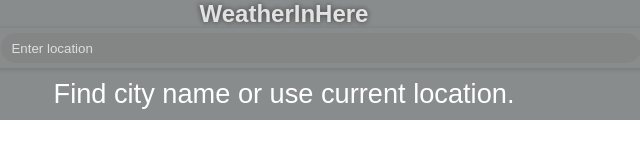
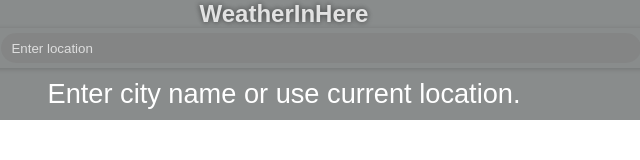
Before and after one commit to anuragsahay5/WeatherInHere, a website: page static/home.html in a window 1280 px wide. Shown: the full height of the page, 356-996 px from the left. Drawn offline with Linux system fonts and the light colour scheme.

Commit message:
Update home.html

```diff
--- a/static/home.html
+++ b/static/home.html
@@ -24,7 +24,7 @@
     </form>
     </div>
       <div class="w_curr">
-        <div class="w_loc">Find city name or use current location.</div>
+        <div class="w_loc">Enter city name or use current location.</div>
 
 
     </div>
```
